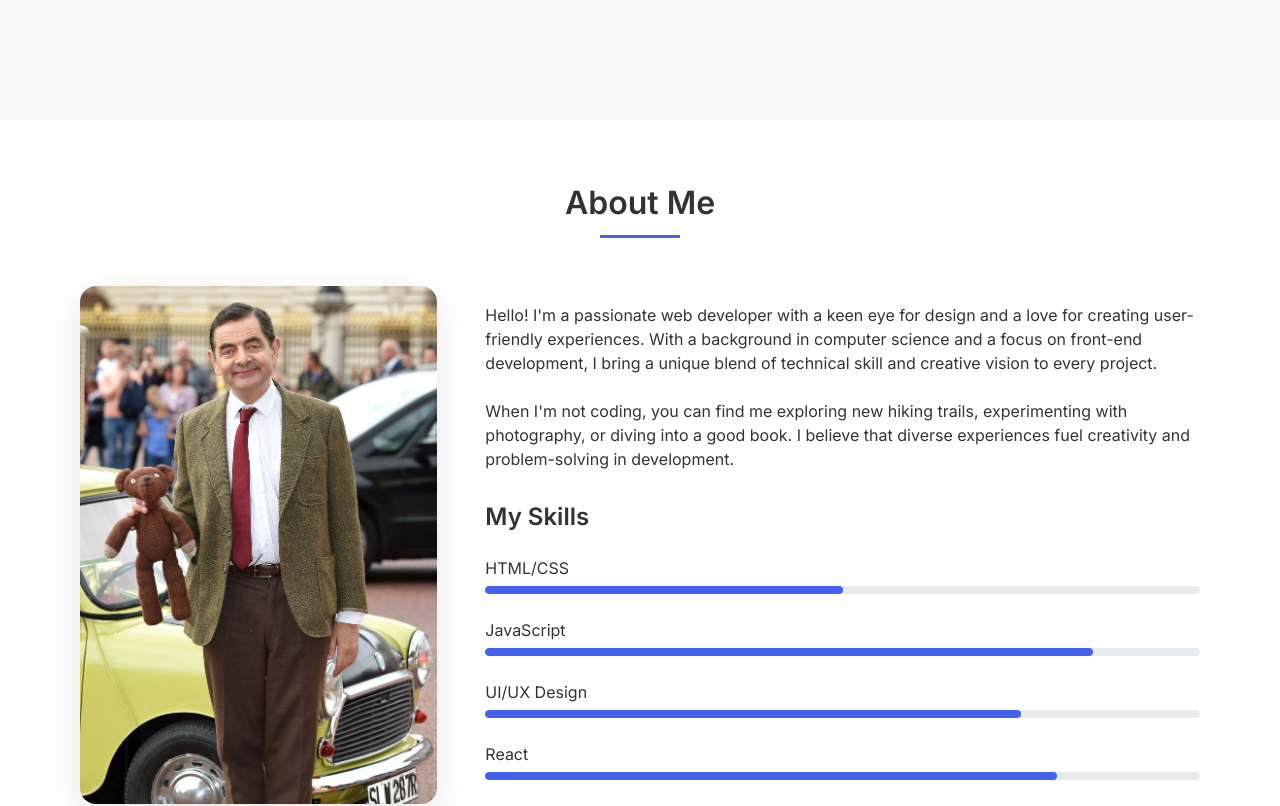
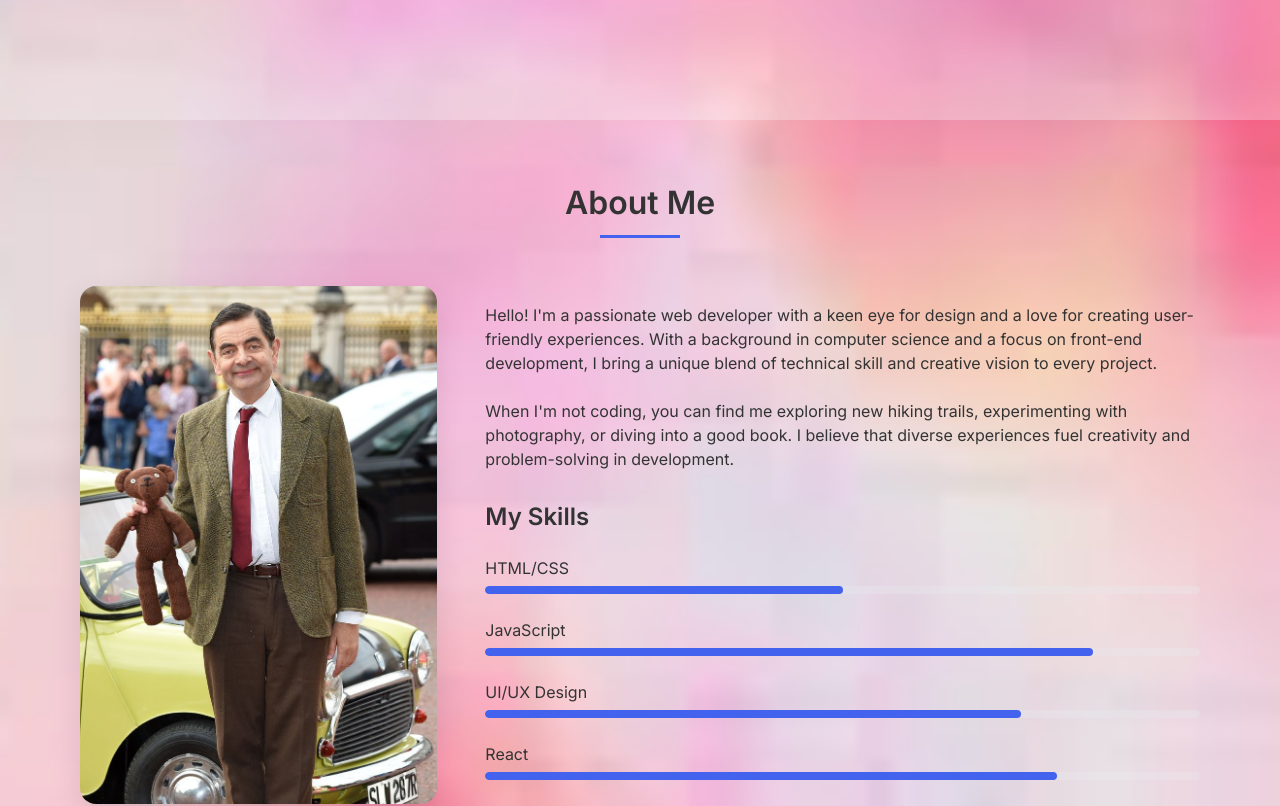
Before and after one commit to JibinGijo/Sample-Portfolio-Hexinox, a website built with Vite: page index.html in a window 1280 px wide. Shown: the part 680-1486 px from the top of the page. Built offline with nearby package versions, Linux system fonts and the light colour scheme.

Commit message:
new ocmmit

```diff
--- /dev/null
+++ b/css/background.css
@@ -0,0 +1,6 @@
+body {
+  background-image: url('/assets/images/images.jpeg'); /* Update the path */
+  background-size: cover;
+  background-repeat: no-repeat;
+  background-position: center center;
+}
--- a/css/styles.css
+++ b/css/styles.css
@@ -9,7 +9,7 @@
 
 :root {
   /* Color system - Edit these variables to change the color scheme */
-  --primary-color: #4361ee;
+  --primary-color: #4362ee;
   --primary-dark: #3a56d4;
   --primary-light: #637aff;
 
@@ -29,9 +29,9 @@
   --text-medium: #555555;
   --text-light: #777777;
 
-  --bg-light: #ffffff;
-  --bg-off-white: #f8f9fa;
-  --bg-gray: #e9ecef;
+  --bg-light: #ffffff50;
+  --bg-off-white: #f8f9fa50;
+  --bg-gray: #e9ecef50;
 
   /* Typography */
   --font-primary: 'Inter', -apple-system, BlinkMacSystemFont, 'Segoe UI', Roboto, Oxygen, Ubuntu, Cantarell, 'Open Sans', sans-serif;
@@ -58,7 +58,7 @@
 body {
   font-family: var(--font-primary);
   color: var(--text-dark);
-  background-color: var(--bg-light);
+  background-color: #3dd8c900;
   line-height: 1.5;
 }
 
@@ -256,7 +256,8 @@ nav {
 /* About Section */
 .about {
   padding: var(--space-xxl) 0;
-  background-color: var(--bg-light);
+  background-color: #637aff00 ;
+  opacity: 0;
 }
 
 .about-content {
--- a/index.html
+++ b/index.html
@@ -4,6 +4,7 @@
   <meta charset="UTF-8">
   <meta name="viewport" content="width=device-width, initial-scale=1.0">
   <title>Your Name | Full Stack Developer</title>
+  <link rel="stylesheet" href="css/background.css">
   <link rel="stylesheet" href="css/reset.css">
   <link rel="stylesheet" href="css/styles.css">
   <link rel="stylesheet" href="css/animations.css">
```
Also changed, not shown: assets/images/images.jpeg (added).
